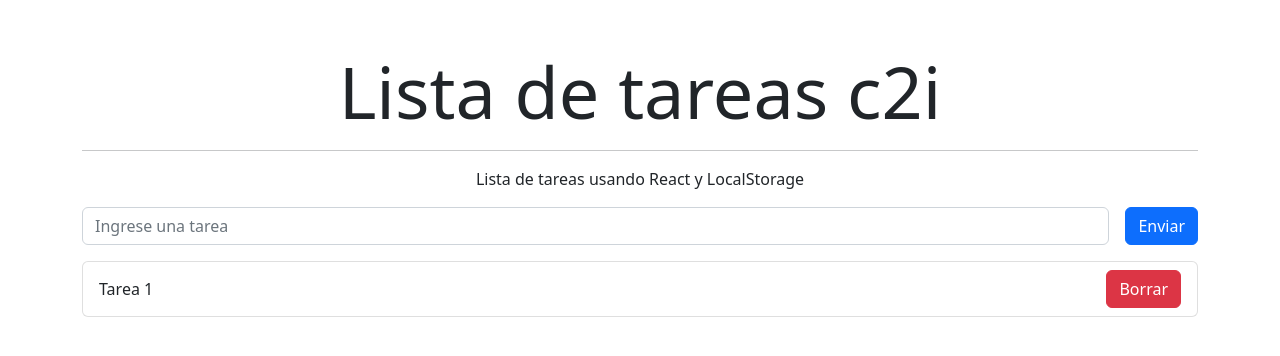
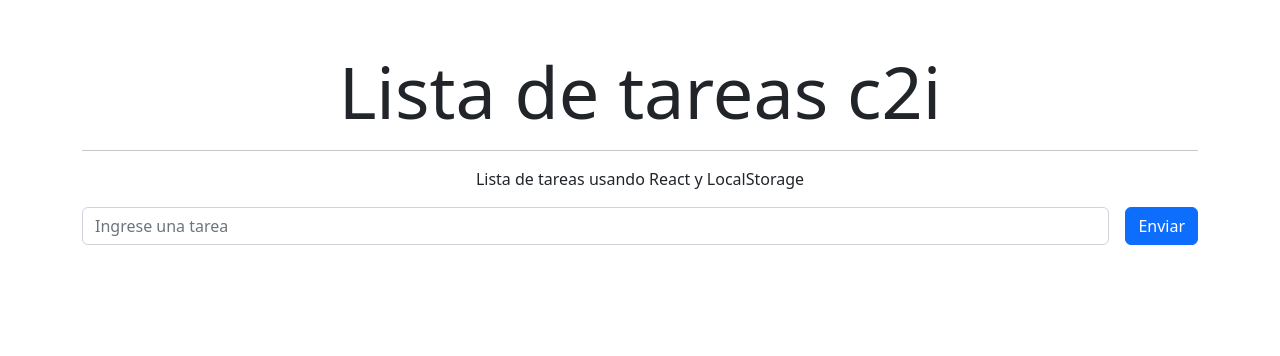
Before and after one commit to valeormaechea/listaTareas, a React (Create React App) app: page / in a window 1280 px wide. Shown: the top 356 px of the page. Built offline with nearby package versions, Linux system fonts and the light colour scheme.

Commit message:
agregamos items a la lista con states, se maquetan

```diff
--- a/src/components/Formulario.js
+++ b/src/components/Formulario.js
@@ -34,7 +34,7 @@ const Formulario = () => {
           <Form.Control
             type="text"
             placeholder="Ingrese una tarea"
-            onChange={(e) => setTarea(e.target.value.trim())}
+            onChange={(e) => setTarea(e.target.value.trimStart())}
             // Limpio el value junto con como limpio el state
             value={tarea}
           />
--- a/src/components/ItemTarea.js
+++ b/src/components/ItemTarea.js
@@ -2,10 +2,13 @@ import { Button } from "react-bootstrap";
 import React from "react";
 import { ListGroup } from "react-bootstrap";
 
-const ItemTarea = () => {
-  return <ListGroup.Item className="d-flex justify-content-between align-items-center">Tarea 1
-    <Button variant="danger">Borrar</Button>
-  </ListGroup.Item>;
+const ItemTarea = (props) => {
+  return (
+    <ListGroup.Item className="d-flex justify-content-between align-items-center">
+      {props.tareaCargada}
+      <Button variant="danger">Borrar</Button>
+    </ListGroup.Item>
+  );
 };
 
 export default ItemTarea;
--- a/src/components/ListaTareas.js
+++ b/src/components/ListaTareas.js
@@ -1,11 +1,13 @@
 import React from "react";
 import { ListGroup } from "react-bootstrap";
 import ItemTarea from "./ItemTarea";
-const ListaTareas = () => {
+const ListaTareas = (props) => {
   return (
     <div>
       <ListGroup>
-        <ItemTarea></ItemTarea>
+        {props.arregloTareas.map((item, posicion) => (
+          <ItemTarea key={posicion} tareaCargada={item}></ItemTarea>
+        ))}
       </ListGroup>
     </div>
   );
```
